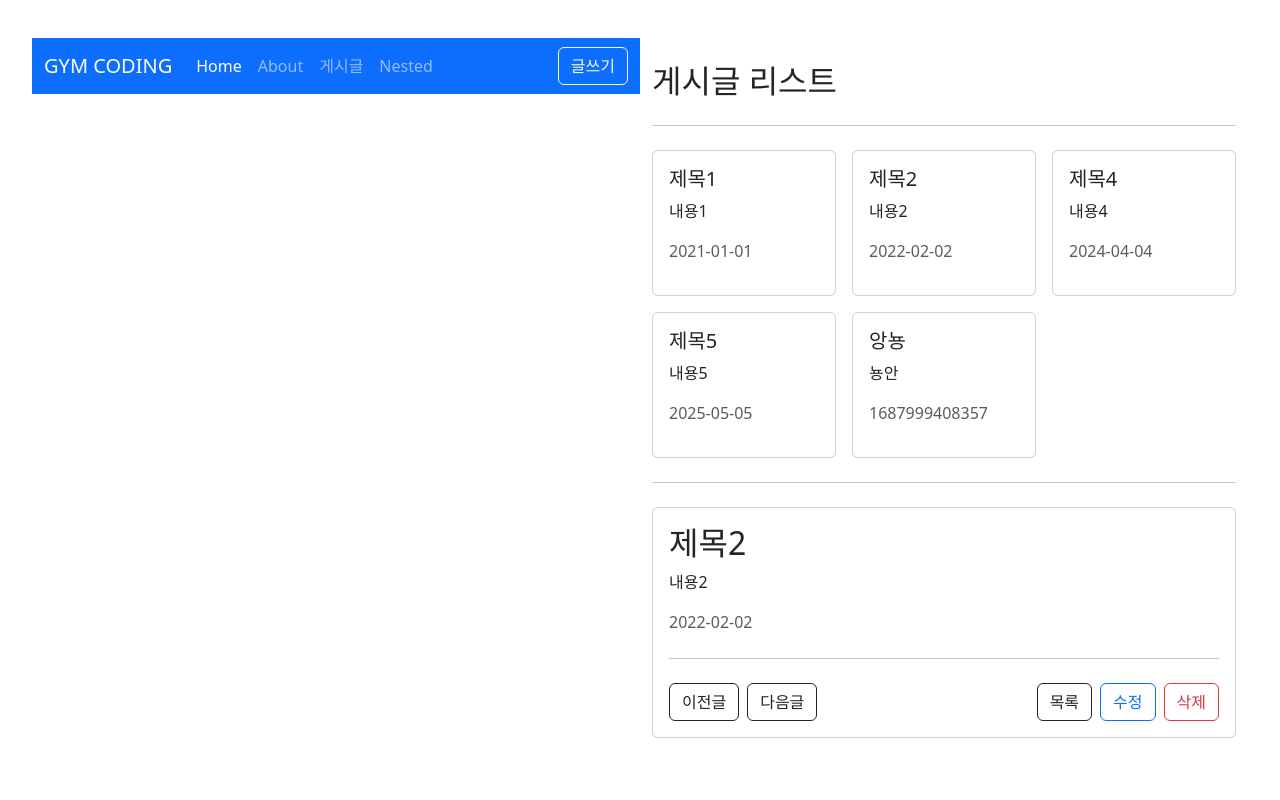
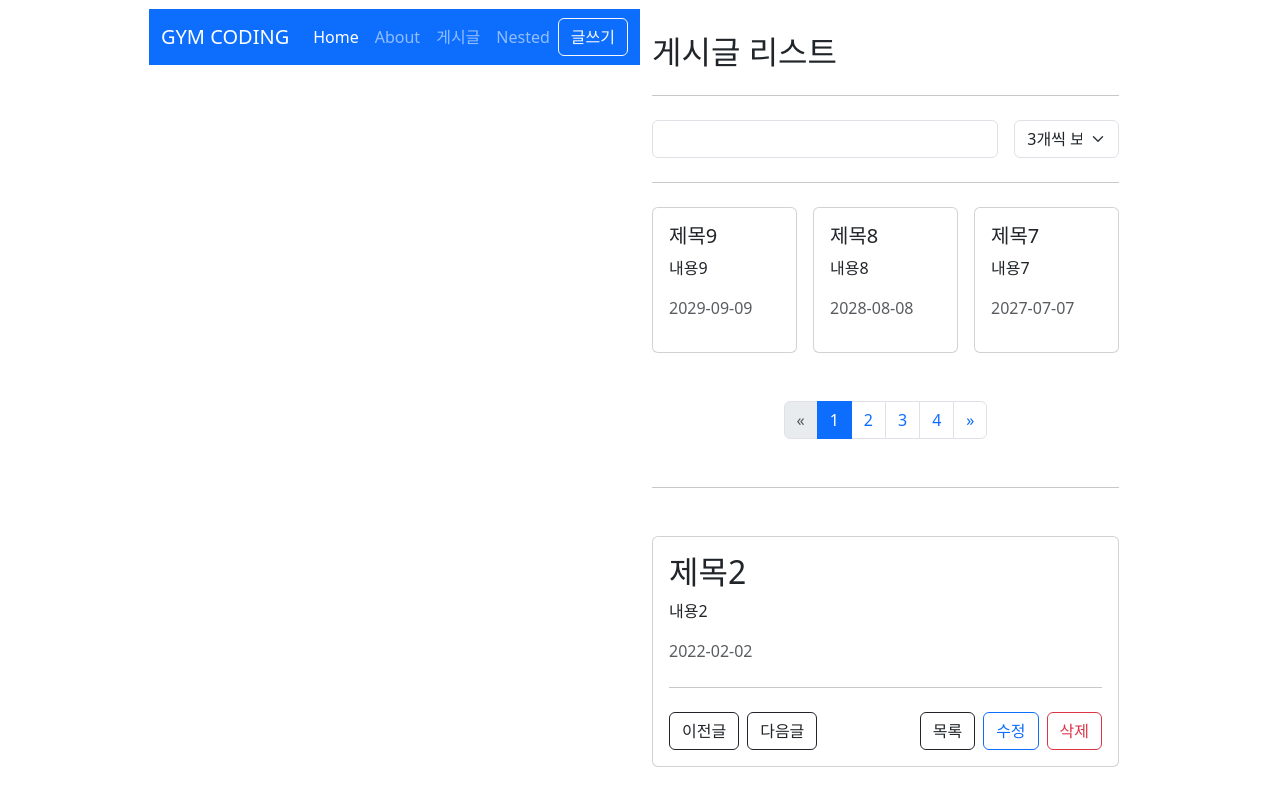
Before and after one commit to Returnmakdo/Vue3, a Vue app: page /posts in a window 1280 px wide. Built offline with nearby package versions, Linux system fonts and the light colour scheme; data requests are answered from the project's data file.

Commit message:
pagination, filter

```diff
--- a/db.json
+++ b/db.json
@@ -13,6 +13,12 @@
       "createdAt": "2022-02-02"
     },
     {
+      "id": 3,
+      "title": "제목3",
+      "content": "내용3",
+      "createdAt": "2023-03-03"
+    },
+    {
       "id": 4,
       "title": "제목4",
       "content": "내용4",
@@ -25,10 +31,34 @@
       "createdAt": "2025-05-05"
     },
     {
-      "title": "앙뇽",
-      "content": "뇽안",
-      "createdAt": 1687999408357,
-      "id": 6
+      "id": 6,
+      "title": "제목6",
+      "content": "내용6",
+      "createdAt": "2026-06-06"
+    },
+    {
+      "id": 7,
+      "title": "제목7",
+      "content": "내용7",
+      "createdAt": "2027-07-07"
+    },
+    {
+      "id": 8,
+      "title": "제목8",
+      "content": "내용8",
+      "createdAt": "2028-08-08"
+    },
+    {
+      "id": 9,
+      "title": "제목9",
+      "content": "내용9",
+      "createdAt": "2029-09-09"
+    },
+    {
+      "title": "하이",
+      "content": "hi",
+      "createdAt": 1688004033937,
+      "id": 10
     }
   ]
 }
--- a/src/api/posts.js
+++ b/src/api/posts.js
@@ -1,7 +1,7 @@
 import axios from 'axios';
 
-export function getPosts() {
-  return axios.get('http://localhost:5000/posts');
+export function getPosts(params) {
+  return axios.get('http://localhost:5000/posts', { params });
 }
 
 export function getPostById(id) {
--- a/src/views/posts/PostListView.vue
+++ b/src/views/posts/PostListView.vue
@@ -1,6 +1,21 @@
 <template>
   <div>
     <h2>게시글 리스트</h2>
+    <hr class="my-4" />
+    <form @submit.prevent>
+      <div class="row g-3">
+        <div class="col">
+          <input v-model="params.title_like" type="text" class="form-control" />
+        </div>
+        <div class="col-3">
+          <select v-model="params._limit" class="form-select">
+            <option value="3">3개씩 보기</option>
+            <option value="6">6개씩 보기</option>
+            <option value="9">9개씩 보기</option>
+          </select>
+        </div>
+      </div>
+    </form>
     <hr class="my-4" />
     <div class="row g-3">
       <div v-for="post in posts" :key="post.id" class="col-4">
@@ -12,7 +27,44 @@
         ></PostItem>
       </div>
     </div>
-    <hr class="my-4" />
+    <nav class="mt-5" aria-label="Page navigation example">
+      <ul class="pagination justify-content-center">
+        <li class="page-item" :class="{ disabled: !(params._page > 1) }">
+          <a
+            class="page-link"
+            href="#"
+            aria-label="Previous"
+            @click.prevent="--params._page"
+          >
+            <span aria-hidden="true">&laquo;</span>
+          </a>
+        </li>
+        <li
+          v-for="page in pageCount"
+          :key="page"
+          class="page-item"
+          :class="{ active: params._page === page }"
+        >
+          <a class="page-link" href="#" @click.prevent="params._page = page">{{
+            page
+          }}</a>
+        </li>
+        <li
+          class="page-item"
+          :class="{ disabled: !(params._page < pageCount) }"
+        >
+          <a
+            class="page-link"
+            href="#"
+            aria-label="Next"
+            @click.prevent="++params._page"
+          >
+            <span aria-hidden="true">&raquo;</span>
+          </a>
+        </li>
+      </ul>
+    </nav>
+    <hr class="my-5" />
     <AppCard>
       <PostDetailView :id="2"></PostDetailView>
     </AppCard>
@@ -20,7 +72,7 @@
 </template>
 
 <script setup>
-import { ref } from 'vue';
+import { computed, ref, watchEffect } from 'vue';
 import PostItem from '../../components/posts/PostItem.vue';
 import PostDetailView from './PostDetailView.vue';
 import AppCard from '@/components/AppCard.vue';
@@ -29,17 +81,33 @@
 
 const router = useRouter();
 const posts = ref([]);
+const params = ref({
+  _sort: 'createdAt',
+  _order: 'desc',
+  _limit: 3,
+  _page: 1,
+  title_like: '',
+});
+
+// pagination
+const totalCount = ref(0);
+const pageCount = computed(() =>
+  Math.ceil(totalCount.value / params.value._limit)
+);
 
 const fetchPosts = async () => {
   try {
-    const { data } = await getPosts();
+    const { data, headers } = await getPosts(params.value);
     posts.value = data;
+    totalCount.value = headers['x-total-count'];
   } catch (e) {
     console.error(e);
   }
 };
 
-fetchPosts();
+// fetchPosts();
+// 변경점을 콜백함수의 변경점이 파악되면 실행해줌
+watchEffect(fetchPosts);
 
 const goPage = (id) => {
   // 2가지 방식으로 구현 가능
```
